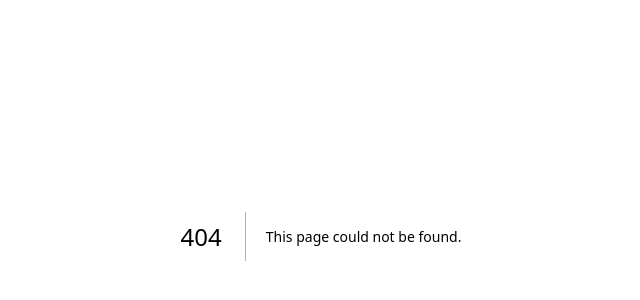
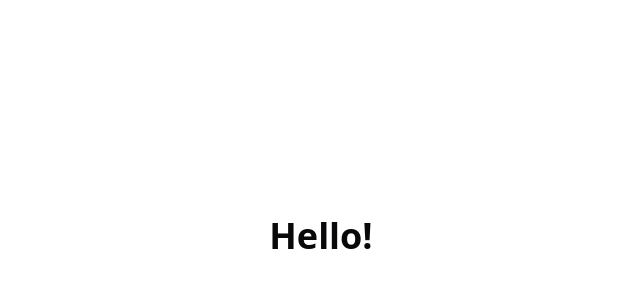
Before and after one commit to toy-crane/wifi-qr-generator, a Next.js app: page /hello in a window 1280 px wide. Before the commit this address had no page. Shown: the part 164-464 px from the top of the page, without its empty margins (319-959 px from the left). Built offline with nearby package versions, Linux system fonts and the light colour scheme.

Commit message:
feat: 테마 변수 및 다크 모드 스타일 추가, 기본 스타일 레이어 설정

```diff
--- a/src/app/globals.css
+++ b/src/app/globals.css
@@ -1,13 +1,80 @@
+/* Tailwind CSS와 애니메이션 CSS 임포트 */
 @import "tailwindcss";
 @import "tw-animate-css";
 
+/* 다크 모드 커스텀 변형 설정 */
 @custom-variant dark (&:is(.dark *));
 
+/* 테마 변수 정의 - 반지름, 색상 등의 기본 변수 설정 */
 @theme inline {
+  /* 반지름(radius) 크기 변수 */
   --radius-sm: calc(var(--radius) - 4px);
   --radius-md: calc(var(--radius) - 2px);
   --radius-lg: var(--radius);
   --radius-xl: calc(var(--radius) + 4px);
+
+  /* 기본 색상 변수 매핑 */
+  --color-background: var(--background);
+  --color-foreground: var(--foreground);
+
+  /* 카드 관련 색상 */
+  --color-card: var(--card);
+  --color-card-foreground: var(--card-foreground);
+
+  /* 팝오버 관련 색상 */
+  --color-popover: var(--popover);
+  --color-popover-foreground: var(--popover-foreground);
+
+  /* 주요 색상 변수 */
+  --color-primary: var(--primary);
+  --color-primary-foreground: var(--primary-foreground);
+
+  /* 보조 색상 변수 */
+  --color-secondary: var(--secondary);
+  --color-secondary-foreground: var(--secondary-foreground);
+
+  /* 기타 UI 요소 색상 */
+  --color-muted: var(--muted);
+  --color-muted-foreground: var(--muted-foreground);
+  --color-accent: var(--accent);
+  --color-accent-foreground: var(--accent-foreground);
+  --color-destructive: var(--destructive);
+  --color-border: var(--border);
+  --color-input: var(--input);
+  --color-ring: var(--ring);
+
+  /* 차트 색상 변수 */
+  --color-chart-1: var(--chart-1);
+  --color-chart-2: var(--chart-2);
+  --color-chart-3: var(--chart-3);
+  --color-chart-4: var(--chart-4);
+  --color-chart-5: var(--chart-5);
+
+  /* 사이드바 관련 색상 */
+  --color-sidebar: var(--sidebar);
+  --color-sidebar-foreground: var(--sidebar-foreground);
+  --color-sidebar-primary: var(--sidebar-primary);
+  --color-sidebar-primary-foreground: var(--sidebar-primary-foreground);
+  --color-sidebar-accent: var(--sidebar-accent);
+  --color-sidebar-accent-foreground: var(--sidebar-accent-foreground);
+  --color-sidebar-border: var(--sidebar-border);
+  --color-sidebar-ring: var(--sidebar-ring);
+}
+
+/* 라이트 모드 기본 테마 설정 */
+:root {
+  /* 기본 반지름 */
+  --radius: 0rem;
+
+  /* 기본 배경 및 텍스트 색상 (밝은 테마) */
+  --background: oklch(1 0 0);
+  --foreground: oklch(0.141 0.005 285.823);
+
+  /* 카드 컴포넌트 색상 */
+  --card: oklch(1 0 0);
+  --card-foreground: oklch(0.141 0.005 285.823);
+
+  /* 나머지 라이트 모드 색상 변수들 */
   --color-background: var(--background);
   --color-foreground: var(--foreground);
   --color-card: var(--card);
@@ -41,79 +108,57 @@
   --color-sidebar-ring: var(--sidebar-ring);
 }
 
-:root {
-  --radius: 0rem;
-  --background: oklch(1 0 0);
-  --foreground: oklch(0.141 0.005 285.823);
-  --card: oklch(1 0 0);
-  --card-foreground: oklch(0.141 0.005 285.823);
-  --popover: oklch(1 0 0);
-  --popover-foreground: oklch(0.141 0.005 285.823);
-  --primary: oklch(0.606 0.25 292.717);
-  --primary-foreground: oklch(0.969 0.016 293.756);
-  --secondary: oklch(0.967 0.001 286.375);
-  --secondary-foreground: oklch(0.21 0.006 285.885);
-  --muted: oklch(0.967 0.001 286.375);
-  --muted-foreground: oklch(0.552 0.016 285.938);
-  --accent: oklch(0.967 0.001 286.375);
-  --accent-foreground: oklch(0.21 0.006 285.885);
-  --destructive: oklch(0.577 0.245 27.325);
-  --border: oklch(0.92 0.004 286.32);
-  --input: oklch(0.92 0.004 286.32);
-  --ring: oklch(0.606 0.25 292.717);
-  --chart-1: oklch(0.646 0.222 41.116);
-  --chart-2: oklch(0.6 0.118 184.704);
-  --chart-3: oklch(0.398 0.07 227.392);
-  --chart-4: oklch(0.828 0.189 84.429);
-  --chart-5: oklch(0.769 0.188 70.08);
-  --sidebar: oklch(0.985 0 0);
-  --sidebar-foreground: oklch(0.141 0.005 285.823);
-  --sidebar-primary: oklch(0.606 0.25 292.717);
-  --sidebar-primary-foreground: oklch(0.969 0.016 293.756);
-  --sidebar-accent: oklch(0.967 0.001 286.375);
-  --sidebar-accent-foreground: oklch(0.21 0.006 285.885);
-  --sidebar-border: oklch(0.92 0.004 286.32);
-  --sidebar-ring: oklch(0.606 0.25 292.717);
+/* 다크 모드 테마 설정 */
+.dark {
+  /* 다크 모드 배경 및 텍스트 색상 */
+  --background: oklch(0.141 0.005 285.823);
+  --foreground: oklch(0.985 0 0);
+
+  /* 다크 모드 카드 컴포넌트 색상 */
+  --card: oklch(0.21 0.006 285.885);
+  --card-foreground: oklch(0.985 0 0);
+
+  /* 나머지 다크 모드 색상 변수들 */
+  --color-background: var(--background);
+  --color-foreground: var(--foreground);
+  --color-card: var(--card);
+  --color-card-foreground: var(--card-foreground);
+  --color-popover: var(--popover);
+  --color-popover-foreground: var(--popover-foreground);
+  --color-primary: var(--primary);
+  --color-primary-foreground: var(--primary-foreground);
+  --color-secondary: var(--secondary);
+  --color-secondary-foreground: var(--secondary-foreground);
+  --color-muted: var(--muted);
+  --color-muted-foreground: var(--muted-foreground);
+  --color-accent: var(--accent);
+  --color-accent-foreground: var(--accent-foreground);
+  --color-destructive: var(--destructive);
+  --color-border: var(--border);
+  --color-input: var(--input);
+  --color-ring: var(--ring);
+  --color-chart-1: var(--chart-1);
+  --color-chart-2: var(--chart-2);
+  --color-chart-3: var(--chart-3);
+  --color-chart-4: var(--chart-4);
+  --color-chart-5: var(--chart-5);
+  --color-sidebar: var(--sidebar);
+  --color-sidebar-foreground: var(--sidebar-foreground);
+  --color-sidebar-primary: var(--sidebar-primary);
+  --color-sidebar-primary-foreground: var(--sidebar-primary-foreground);
+  --color-sidebar-accent: var(--sidebar-accent);
+  --color-sidebar-accent-foreground: var(--sidebar-accent-foreground);
+  --color-sidebar-border: var(--sidebar-border);
+  --color-sidebar-ring: var(--sidebar-ring);
 }
 
-.dark {
-  --background: oklch(0.141 0.005 285.823);
-  --foreground: oklch(0.985 0 0);
-  --card: oklch(0.21 0.006 285.885);
-  --card-foreground: oklch(0.985 0 0);
-  --popover: oklch(0.21 0.006 285.885);
-  --popover-foreground: oklch(0.985 0 0);
-  --primary: oklch(0.541 0.281 293.009);
-  --primary-foreground: oklch(0.969 0.016 293.756);
-  --secondary: oklch(0.274 0.006 286.033);
-  --secondary-foreground: oklch(0.985 0 0);
-  --muted: oklch(0.274 0.006 286.033);
-  --muted-foreground: oklch(0.705 0.015 286.067);
-  --accent: oklch(0.274 0.006 286.033);
-  --accent-foreground: oklch(0.985 0 0);
-  --destructive: oklch(0.704 0.191 22.216);
-  --border: oklch(1 0 0 / 10%);
-  --input: oklch(1 0 0 / 15%);
-  --ring: oklch(0.541 0.281 293.009);
-  --chart-1: oklch(0.488 0.243 264.376);
-  --chart-2: oklch(0.696 0.17 162.48);
-  --chart-3: oklch(0.769 0.188 70.08);
-  --chart-4: oklch(0.627 0.265 303.9);
-  --chart-5: oklch(0.645 0.246 16.439);
-  --sidebar: oklch(0.21 0.006 285.885);
-  --sidebar-foreground: oklch(0.985 0 0);
-  --sidebar-primary: oklch(0.541 0.281 293.009);
-  --sidebar-primary-foreground: oklch(0.969 0.016 293.756);
-  --sidebar-accent: oklch(0.274 0.006 286.033);
-  --sidebar-accent-foreground: oklch(0.985 0 0);
-  --sidebar-border: oklch(1 0 0 / 10%);
-  --sidebar-ring: oklch(0.541 0.281 293.009);
-}
-
+/* 기본 스타일 레이어 */
 @layer base {
+  /* 모든 요소에 대한 기본 테두리와 아웃라인 스타일 */
   * {
     @apply border-border outline-ring/50;
   }
+  /* body 요소의 기본 배경색과 텍스트 색상 */
   body {
     @apply bg-background text-foreground;
   }
--- /dev/null
+++ b/src/app/hello/page.tsx
@@ -0,0 +1,7 @@
+export default function Page() {
+  return (
+    <div className="flex min-h-screen items-center justify-center">
+      <h1 className="text-4xl font-bold">Hello!</h1>
+    </div>
+  );
+}
--- /dev/null
+++ b/src/app/test/page.tsx
@@ -0,0 +1,7 @@
+export default function Page() {
+  return (
+    <div className="flex min-h-screen items-center justify-center">
+      <h1 className="text-4xl font-bold">Hello!</h1>
+    </div>
+  );
+}
--- /dev/null
+++ b/src/app/wifi/page.tsx
@@ -0,0 +1,7 @@
+export default function Page() {
+  return (
+    <div className="flex min-h-screen items-center justify-center">
+      <h1 className="text-4xl font-bold">Hello!</h1>
+    </div>
+  );
+}
```
Also changed, not shown: 1 other file (tests, documents, lock files or other folders).
